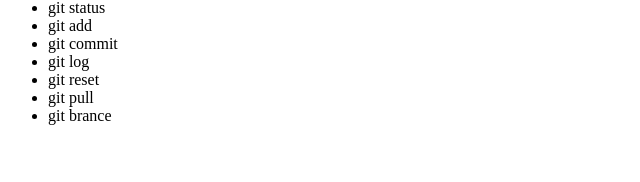
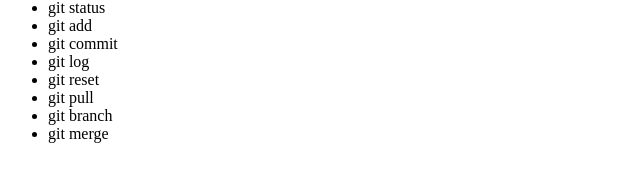
Before and after one commit to min7767/git-study, a plain HTML site: page git.html in a window 1280 px wide. Shown: the part 90-272 px from the top of the page, 0-640 px from the left. Drawn offline with Linux system fonts and the light colour scheme.

Commit message:
Git 머지 추가

```diff
--- a/git.html
+++ b/git.html
@@ -15,7 +15,8 @@
     <li>git log</li>
     <li>git reset</li>
     <li>git pull</li>
-    <li>git brance</li>
+    <li>git branch</li>
+    <li>git merge</li>
   </ul>
 </body>
 </html>
```
